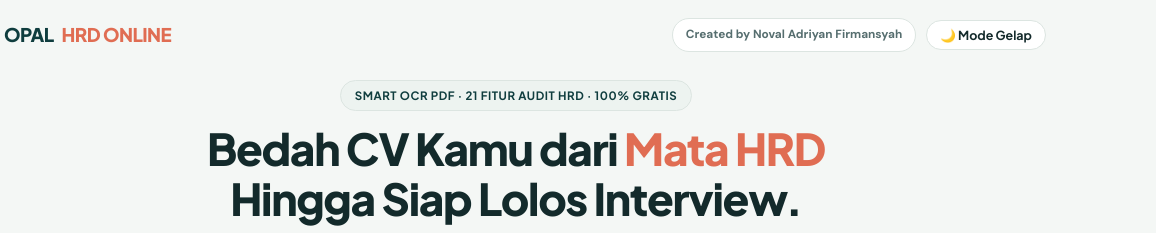
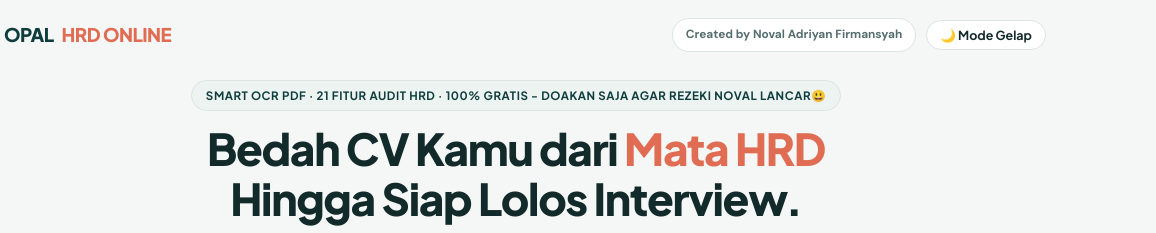
Before and after one commit to novaladriyanf14-hash/opal-hrd-online, a plain HTML site: page index.html in a window 1280 px wide. Shown: the top 233 px of the page, 124-1280 px from the left. Drawn offline with Linux system fonts and the light colour scheme; a script that the page names is missing.

Commit message:
index.html

```diff
--- a/index.html
+++ b/index.html
@@ -322,7 +322,7 @@
 
 <main class="container">
   <section class="hero">
-    <div class="hero-tag">Smart OCR PDF · 21 Fitur Audit HRD · 100% Gratis</div>
+    <div class="hero-tag">Smart OCR PDF · 21 Fitur Audit HRD · 100% Gratis - Doakan Saja Agar Rezeki Noval Lancar😃</div>
     <h1>Bedah CV Kamu dari <em>Mata HRD</em><br>Hingga Siap Lolos Interview.</h1>
     <p>Mendukung pembacaan teks & OCR PDF Canva/scan secara cerdas, dilengkapi 20 indikator audit karier & fitur pembanding 2 CV sekaligus.</p>
   </section>
```
